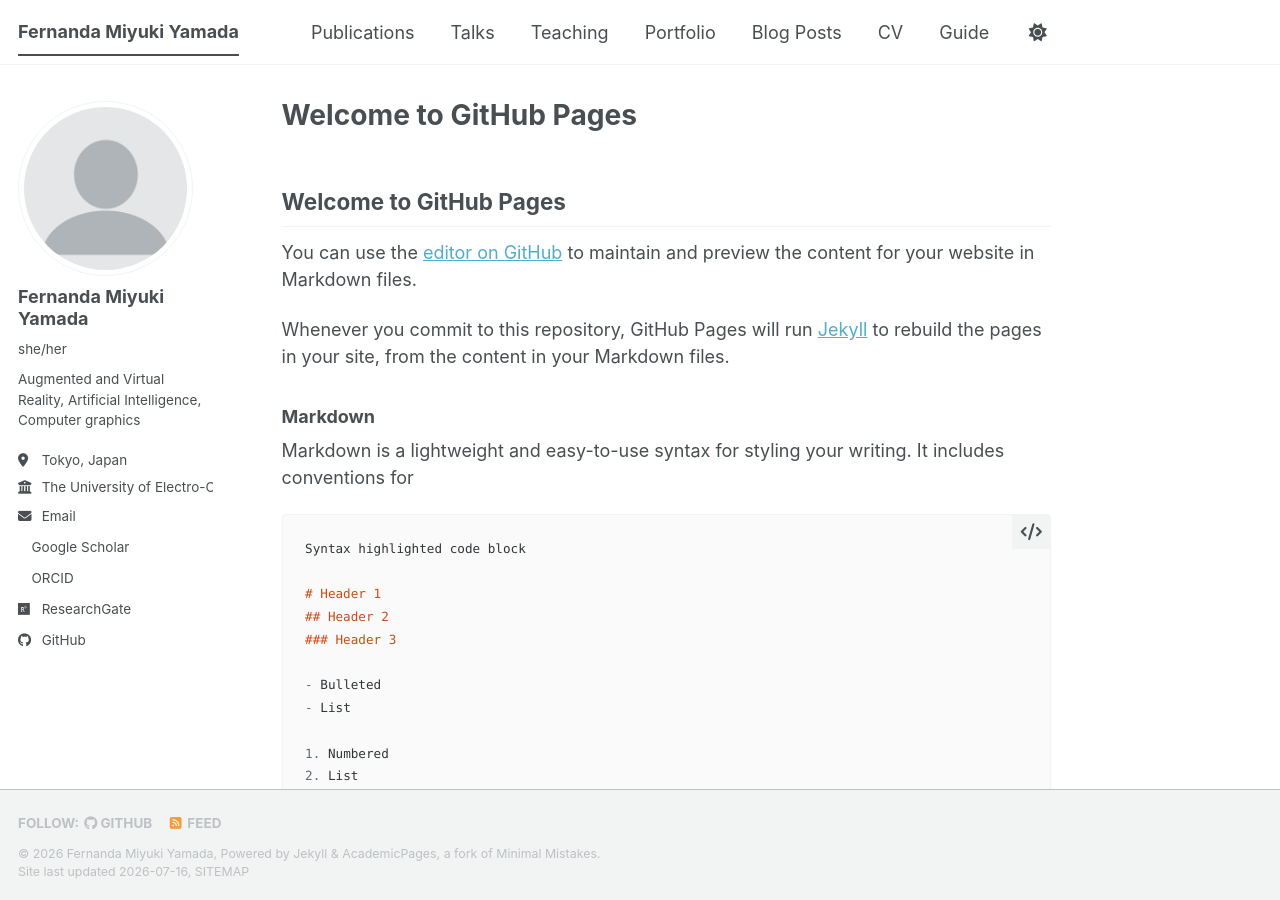
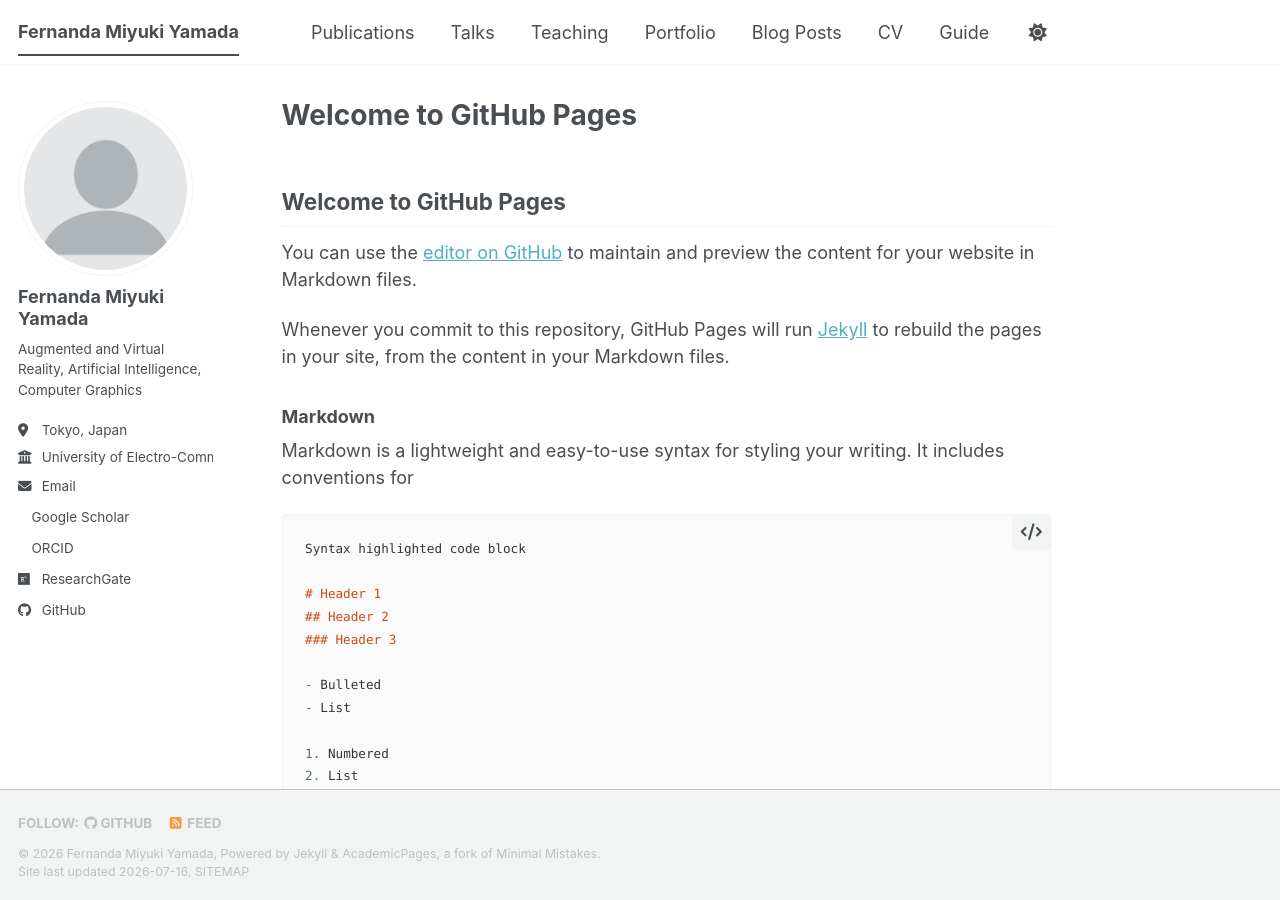
Before and after one commit to fernandamyamada1/fernandamyamada1.github.io, a Jekyll site: the page built from index.md, in a window 1280 px wide and 900 px high. Built offline with Jekyll 4.4.1, drawn with Linux system fonts in a browser that asks for light colours; our own code applies the rules of GitHub Pages for plain Markdown files; a style sheet for code colours, icons or effects is not loaded.

Commit message:
Fix name of university and typos

```diff
--- a/_config.yml
+++ b/_config.yml
@@ -25,10 +25,10 @@ author:
   # Biographic information
   avatar           : "profile.png"
   name             : "Fernanda Miyuki Yamada"
-  pronouns         : "she/her"
-  bio              : "Augmented and Virtual Reality, Artificial Intelligence, Computer graphics"
+  pronouns         : #"she/her"
+  bio              : "Augmented and Virtual Reality, Artificial Intelligence, Computer Graphics"
   location         : "Tokyo, Japan"
-  employer         : "The University of Electro-Communications"
+  employer         : "University of Electro-Communications"
   uri              : # URL
   email            : "fernanda.yamada@mail.uec.jp"
 
```
